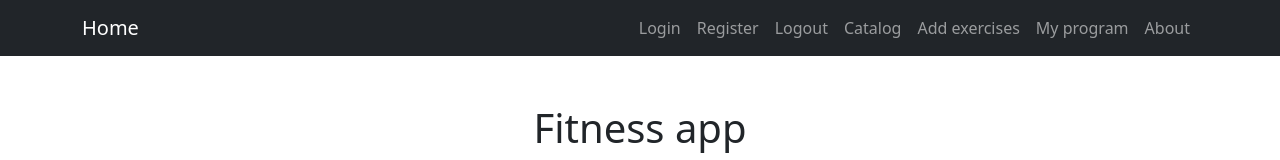
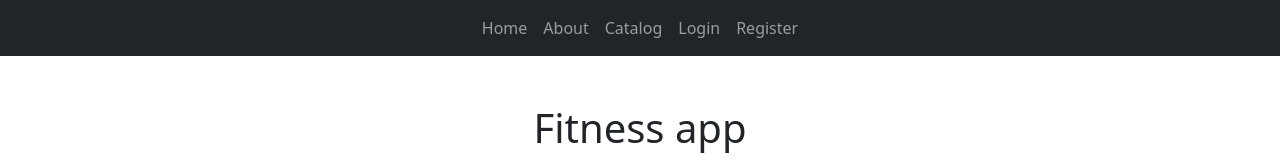
Before and after one commit to Alex7509/Fitness-App, a React (Vite) app in the folder client/: page / in a window 1280 px wide. Shown: the top 160 px of the page. Built offline with nearby package versions, Linux system fonts and the light colour scheme.

Commit message:
Change navigation bar if thereis a User
Show User username on navigation bar

```diff
--- a/client/src/components/NavBar.jsx
+++ b/client/src/components/NavBar.jsx
@@ -1,26 +1,40 @@
+import { useContext } from "react";
 import { Link } from "react-router-dom";
 
 
+import { AuthContext } from "../contexts/authContext";
+
+
 export const NavBar = () => {
+    const { isAuth, username } = useContext(AuthContext);
+
     return (
         <nav className="navbar navbar-expand-lg navbar-dark bg-dark">
             <div className="container">
-                <Link className="navbar-brand" to="/">
+                {isAuth && (
+                    <span class=" text-white">
+                        Welcome {username}
+                    </span>
+                )}
+                <div className="collapse navbar-collapse" id="navbarSupportedContent">
+                    <ul className="navbar-nav mx-auto mb-2 mb-lg-0">
+                        <li className="nav-item">
+                            <Link className="nav-link" to="/">
                                 Home
                             </Link>
-                <button
-                    className="navbar-toggler"
-                    type="button"
-                    data-bs-toggle="collapse"
-                    data-bs-target="#navbarSupportedContent"
-                    aria-controls="navbarSupportedContent"
-                    aria-expanded="false"
-                    aria-label="Toggle navigation"
-                >
-                    <span className="navbar-toggler-icon" />
-                </button>
-                <div className="collapse navbar-collapse" id="navbarSupportedContent">
-                    <ul className="navbar-nav ms-auto mb-2 mb-lg-0">
+                        </li>
+                        <li className="nav-item">
+                            <Link className="nav-link" to="/about">
+                                About
+                            </Link>
+                        </li>
+                        <li className="nav-item">
+                            <Link className="nav-link" to="/catalog">
+                                Catalog
+                            </Link>
+                        </li>
+                        {!isAuth && (
+                            <>
                                 <li className="nav-item">
                                     <Link className="nav-link" to="/login">
                                         Login
@@ -31,35 +45,31 @@ export const NavBar = () => {
                                         Register
                                     </Link>
                                 </li>
-                        <li className="nav-item">
-                            <Link className="nav-link" to="/logout">
-                                Logout
-                            </Link>
-                        </li>
-                        <li className="nav-item">
-                            <Link className="nav-link" to="/catalog">
-                                Catalog
-                            </Link>
-                        </li>
+                            </>
+                        )}
+
+                        {isAuth && (
+                            <>
                                 <li className="nav-item">
                                     <Link className="nav-link" to="/add-exercise">
                                         Add exercises
                                     </Link>
                                 </li>
                                 <li className="nav-item">
-                            <a className="nav-link" href="#">
+                                    <Link className="nav-link" to="#">
                                         My program
-                            </a>
+                                    </Link>
                                 </li>
                                 <li className="nav-item">
-                            <Link className="nav-link" to="/about">
-                                About
+                                    <Link className="nav-link" to="/logout">
+                                        Logout
                                     </Link>
                                 </li>
-
+                            </>
+                        )}
                     </ul>
                 </div>
             </div>
-        </nav>
+        </nav >
     );
 };
```
Lines whose indentation alone changed are shown as unchanged.
